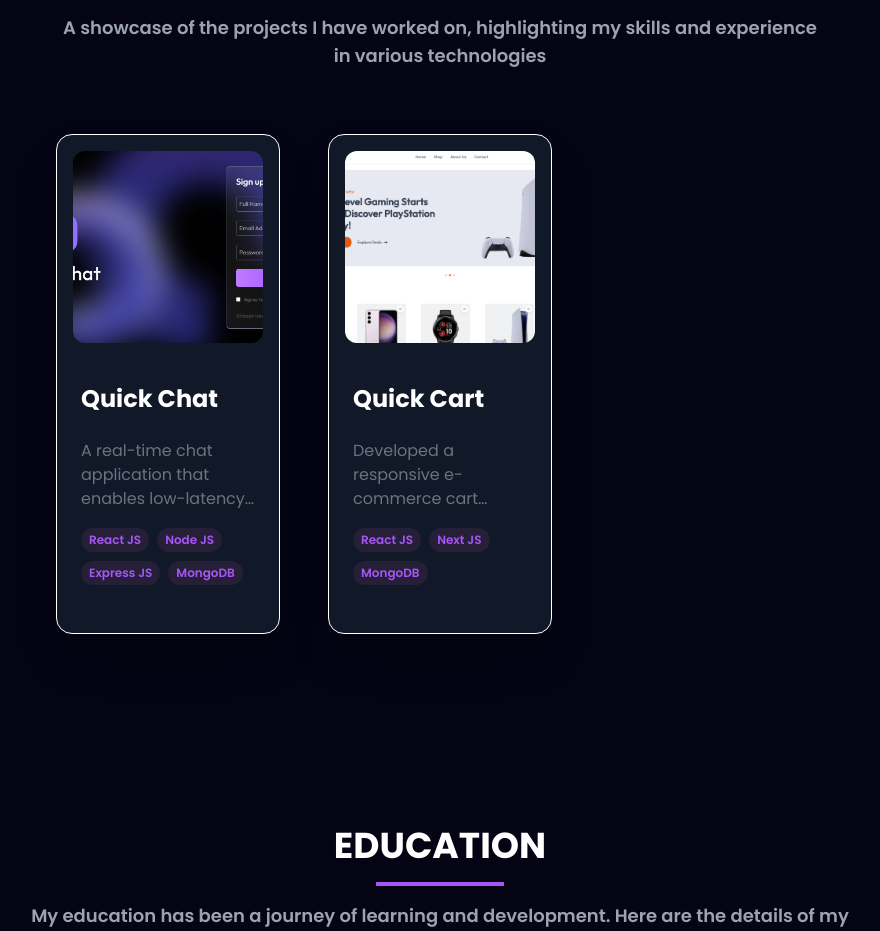
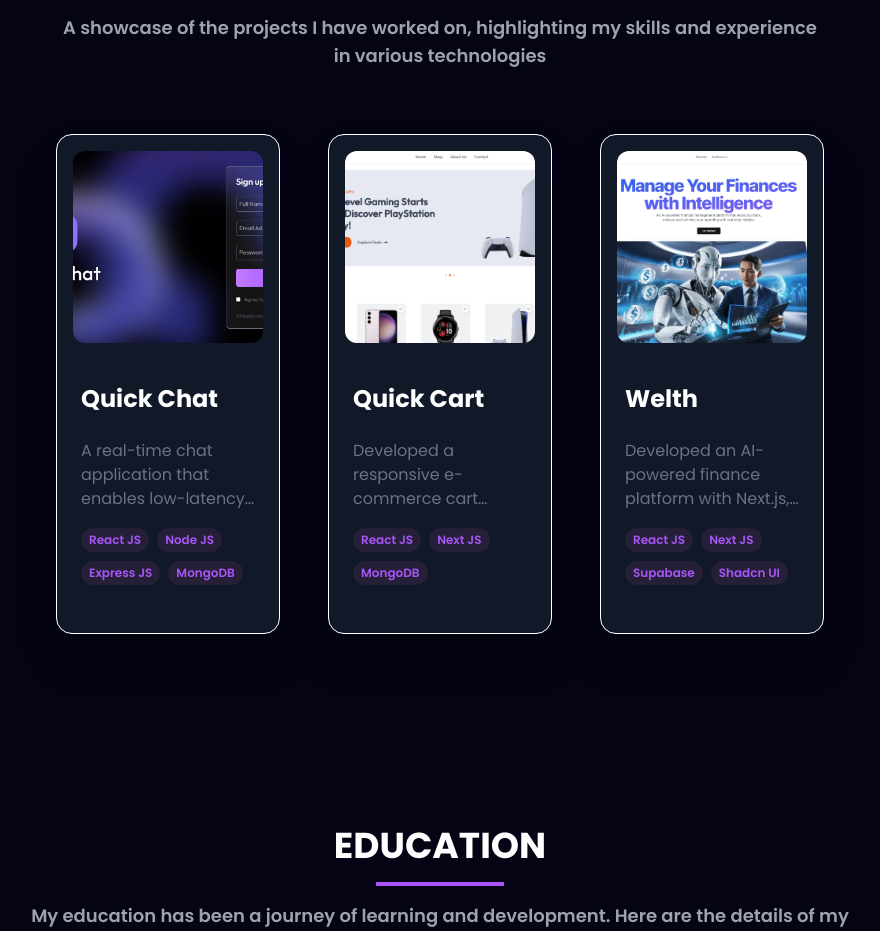
Before and after one commit to Trigun-123/Portfolio, a React (Vite) app: page / in a window 1280 px wide. Shown: the part 2880-3811 px from the top of the page, without its empty margins (200-1080 px from the left). Built offline with nearby package versions, Linux system fonts and the light colour scheme.

Commit message:
changes made

```diff
--- a/src/constants.js
+++ b/src/constants.js
@@ -25,6 +25,7 @@ import highSchoolLogo from './assets/education_logo/highschool_logo.png';
 
 import quickchat from './assets/work_logo/quickchat.png';
 import quickcart from './assets/work_logo/quickcart.png';
+import welth from './assets/work_logo/welth.png'
 
 export const SkillsInfo = [
   {
@@ -135,4 +136,14 @@ export const SkillsInfo = [
       github: "https://github.com/Trigun-123/QuickCart",
       webapp: "https://quick-cart-one-omega.vercel.app/",
     },
+    {
+      id: 2,
+      title: "Welth",
+      description:
+        "Developed an AI-powered finance platform with Next.js, Supabase, Prisma, and Tailwind. Implemented advanced analytics, smart receipt scanning, budget planning, and real-time multi-currency support with secure multi-account management.",
+      image: welth,
+      tags: ["React JS", "Next JS", "Supabase", "Shadcn UI"],
+      github: "https://github.com/Trigun-123/welth",
+      webapp: "https://welth-chi-ebon.vercel.app/",
+    },
   ];
```
Also changed, not shown: src/assets/work_logo/welth.png (added).
